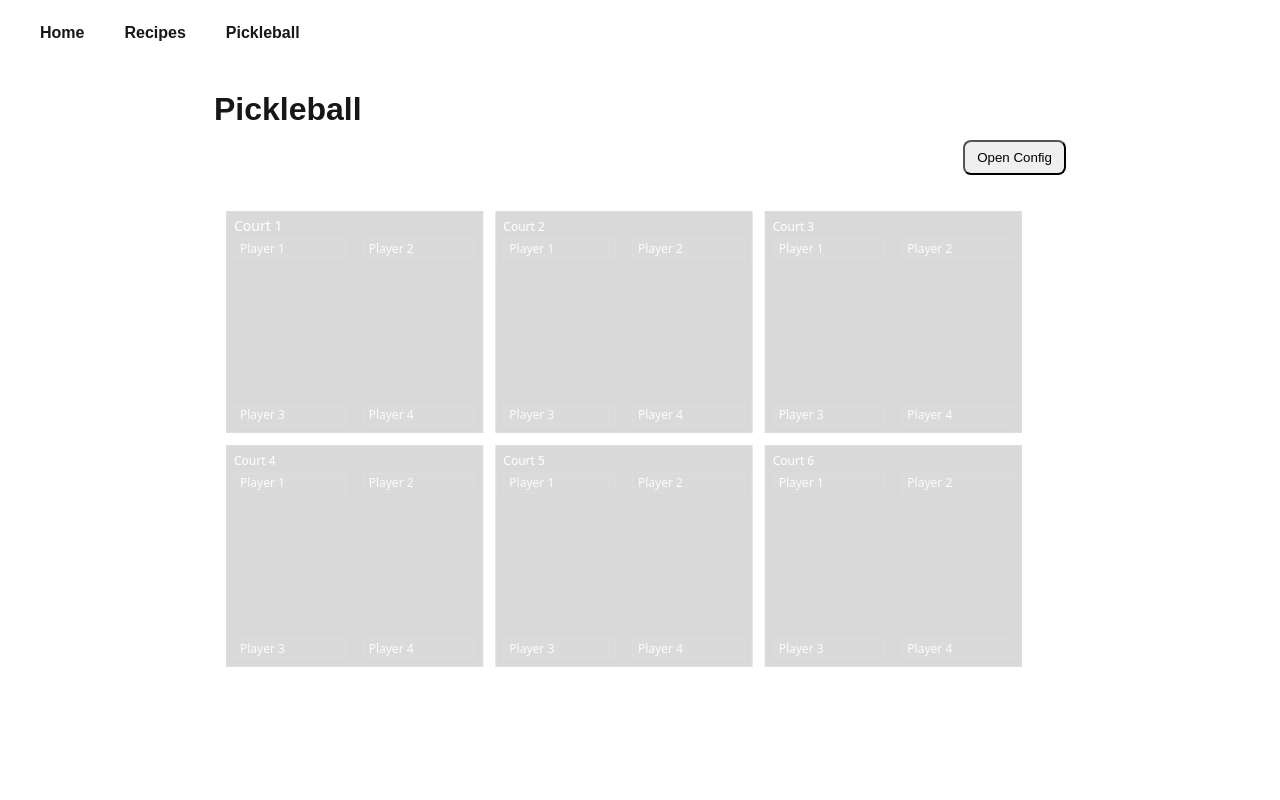
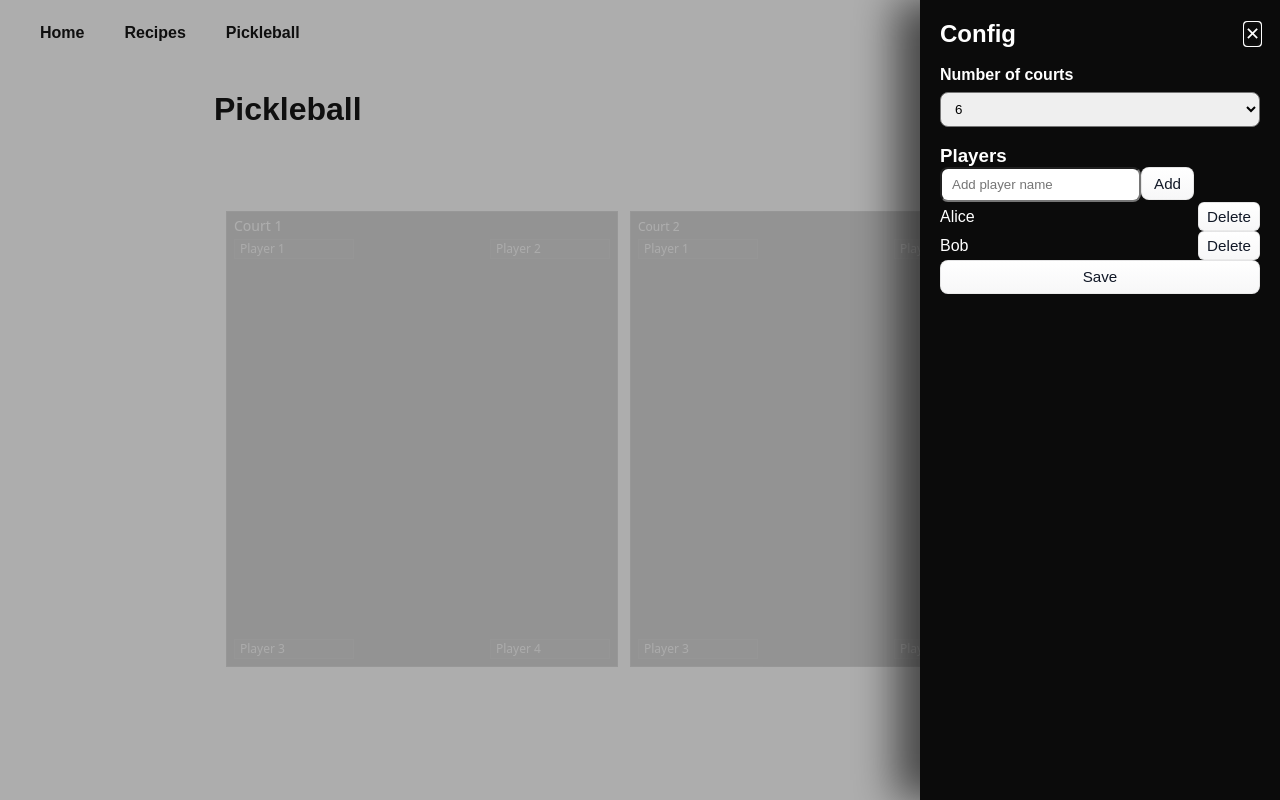
Before and after one commit to tomrw/tomrw.github.io, a Next.js app: page /pickleball in a window 1280 px wide. Built offline with nearby package versions, Linux system fonts and the light colour scheme.

Commit message:
update config side panel

```diff
--- a/package.json
+++ b/package.json
@@ -13,7 +13,8 @@
     "next": "16.0.10",
     "react": "19.2.1",
     "react-dom": "19.2.1",
-    "react-focus-lock": "^2.13.7"
+    "react-focus-lock": "^2.13.7",
+    "react-hook-form": "^7.68.0"
   },
   "devDependencies": {
     "@types/node": "^20",
--- a/src/app/pickleball/Client.tsx
+++ b/src/app/pickleball/Client.tsx
@@ -2,16 +2,20 @@
 
 import { useState } from 'react';
 import CourtCanvas from './CourtCanvas';
-import ConfigPanel from './ConfigPanel';
+import ConfigPanel, { ConfigForm } from './ConfigPanel';
 
 export default function PickleballClient() {
-  const [courts, setCourts] = useState<number>(6);
   const [panelOpen, setPanelOpen] = useState<boolean>(false);
+  const [courts, setCourts] = useState(2);
+
+  const handleUpdateConfig = (data: ConfigForm) => {
+    setCourts(data.courts);
+    setPanelOpen(false);
+  };
 
   return (
     <main style={{ padding: 24, maxWidth: 900, margin: '0 auto' }}>
       <h1>Pickleball</h1>
-
       <div
         style={{
           display: 'flex',
@@ -25,14 +29,11 @@ export default function PickleballClient() {
           Open Config
         </button>
       </div>
-
       <CourtCanvas courts={courts} width={820} height={480} />
-
       <ConfigPanel
         open={panelOpen}
         onClose={() => setPanelOpen(false)}
-        courts={courts}
-        setCourts={setCourts}
+        onUpdateConfig={handleUpdateConfig}
       />
     </main>
   );
--- a/src/app/pickleball/ConfigPanel.tsx
+++ b/src/app/pickleball/ConfigPanel.tsx
@@ -2,41 +2,61 @@
 
 import { Players } from './Players';
 import SidePanel from '../../ds/side-panel/SidePanel';
+import { FormProvider, useForm, useFormContext } from 'react-hook-form';
+import Courts from './Courts';
+import Button from '@/ds/Button';
 
 type Props = {
   open: boolean;
   onClose: () => void;
-  courts: number;
-  setCourts: (n: number) => void;
+  onUpdateConfig: (data: ConfigForm) => void;
 };
 
-export default function ConfigPanel({ open, onClose, courts, setCourts }: Props) {
-  if (!open) return null;
+export type ConfigForm = {
+  players: { id: number; name: string }[];
+  courts: number;
+};
+
+export default function ConfigPanel({ open, onClose, onUpdateConfig }: Props) {
+  const form = useForm<ConfigForm>({
+    defaultValues: {
+      players: [
+        { id: 1, name: 'Alice' },
+        { id: 2, name: 'Bob' },
+      ],
+      courts: 6,
+    },
+  });
 
   return (
-    <SidePanel open={open} onClose={onClose} width={360} title="Config">
+    <SidePanel open={open} onClose={onClose} title="Config">
+      <FormProvider {...form}>
+        <FormContent onUpdateConfig={onUpdateConfig} />
+      </FormProvider>
+    </SidePanel>
+  );
+}
+
+const FormContent = ({ onUpdateConfig }: { onUpdateConfig: (data: ConfigForm) => void }) => {
+  const form = useFormContext<ConfigForm>();
+  const onSubmit = form.handleSubmit((data) => {
+    onUpdateConfig(data);
+  });
+
+  return (
+    <form onSubmit={onSubmit}>
       <section style={{ marginTop: 18 }}>
-        <label style={{ display: 'flex', flexDirection: 'column', gap: 8 }}>
-          <span style={{ fontWeight: 600 }}>Number of courts</span>
-          <select
-            value={courts}
-            onChange={(e) => setCourts(Number(e.target.value))}
-            aria-label="Number of courts"
-            style={{ padding: '8px 10px', borderRadius: 8, width: '100%' }}
-          >
-            {Array.from({ length: 10 }, (_, i) => i + 1).map((n) => (
-              <option key={n} value={n}>
-                {n}
-              </option>
-            ))}
-          </select>
-        </label>
+        <Courts />
       </section>
 
       <section style={{ marginTop: 18 }}>
         <h3 style={{ marginTop: 0 }}>Players</h3>
         <Players />
       </section>
-    </SidePanel>
+
+      <Button full type="submit">
+        Save
+      </Button>
+    </form>
   );
-}
+};
--- /dev/null
+++ b/src/app/pickleball/Courts.tsx
@@ -0,0 +1,18 @@
+import Dropdown from '@/ds/dropdown/Dropdown';
+import { useController, useFormContext, useWatch } from 'react-hook-form';
+import { ConfigForm } from './ConfigPanel';
+
+const OPTIONS = Array.from({ length: 10 }, (_, i) => i + 1).map((n) => ({
+  value: n,
+  label: n.toString(),
+}));
+
+export default function Courts() {
+  const { control } = useFormContext<ConfigForm>();
+  const courts = useWatch({ control, name: 'courts' });
+  const {
+    field: { onChange },
+  } = useController<ConfigForm>({ control, name: 'courts' });
+
+  return <Dropdown options={OPTIONS} label="Number of courts" value={courts} onChange={onChange} />;
+}
--- a/src/app/pickleball/Players.tsx
+++ b/src/app/pickleball/Players.tsx
@@ -1,69 +1,67 @@
 import { useState } from 'react';
-
-type Player = { name: string; id: number };
-
-const initialPlayers = [
-  { id: 1, name: 'Alice' },
-  { id: 2, name: 'Bob' },
-];
+import { useFieldArray, useFormContext } from 'react-hook-form';
+import { ConfigForm } from './ConfigPanel';
+import Button from '@/ds/Button';
 
 export const Players = () => {
-  const [players, setPlayers] = useState<Player[]>(initialPlayers);
   const [newName, setNewName] = useState<string>('');
   const [error, setError] = useState<string>('');
 
-  function removePlayer(id: number) {
-    setPlayers((p) => p.filter((x) => x.id !== id));
-  }
+  const { control } = useFormContext<ConfigForm>();
+  const { fields, remove, append } = useFieldArray({ control, name: 'players' });
 
-  return (
-    <>
-      <form
-        onSubmit={(e) => {
-          e.preventDefault();
+  const onAddPlayer = () => {
     const name = newName.trim();
     if (!name) return;
     // prevent duplicates (case-insensitive)
-          const exists = players.some((p) => p.name.trim().toLowerCase() === name.toLowerCase());
+    const exists = fields.some((p) => p.name.trim().toLowerCase() === name.toLowerCase());
     if (exists) {
       setError('A player with that name already exists.');
       return;
     }
-          const nextId = players.length ? Math.max(...players.map((p) => p.id)) + 1 : 1;
-          setPlayers((p) => [...p, { id: nextId, name }]);
+    const nextId = fields.length ? Math.max(...fields.map((p) => p.id)) + 1 : 1;
+    append({ id: nextId, name });
     setNewName('');
     setError('');
-        }}
-        style={{ display: 'flex', gap: 8, marginBottom: 12, maxWidth: 420 }}
-      >
+  };
+
+  return (
+    <>
       <input
         value={newName}
         onChange={(e) => setNewName(e.target.value)}
+        onKeyDown={(e) => {
+          if (e.key === 'Enter') {
+            e.preventDefault();
+            onAddPlayer();
+          }
+        }}
         placeholder="Add player name"
         aria-label="Player name"
         style={{ flex: 1, padding: '8px 10px', borderRadius: 8 }}
       />
-        <button type="submit" style={{ padding: '8px 12px', borderRadius: 8 }}>
+      <Button type="button" onClick={onAddPlayer} style={{ padding: '8px 12px', borderRadius: 8 }}>
         Add
-        </button>
-      </form>
+      </Button>
       {error && <div style={{ color: '#e11', marginBottom: 12 }}>{error}</div>}
 
       <ul>
-        {players.map((pl) => (
+        {fields.map((pl) => (
           <li key={pl.id} style={{ display: 'flex', gap: 8, alignItems: 'center' }}>
             <span>{pl.name}</span>
-            <button
-              onClick={() => removePlayer(pl.id)}
+            <Button
+              type="button"
+              onClick={() => remove(pl.id)}
+              aria-label={`Delete ${pl.name}`}
+              className="players-delete"
               style={{
                 marginLeft: 'auto',
                 padding: '6px 8px',
                 borderRadius: 6,
               }}
-              aria-label={`Delete ${pl.name}`}
             >
               Delete
-            </button>
+            </Button>
           </li>
         ))}
       </ul>
--- /dev/null
+++ b/src/ds/Button.tsx
@@ -0,0 +1,66 @@
+import React from 'react';
+
+type Props = React.ButtonHTMLAttributes<HTMLButtonElement> & {
+  full?: boolean;
+};
+
+const Button = React.forwardRef<HTMLButtonElement, Props>(
+  ({ full = false, className = '', children, ...rest }, ref) => {
+    const mergedClass = `${className} tw-button ${full ? 'tw-button--full' : ''}`.trim();
+
+    return (
+      <button ref={ref} className={mergedClass} {...rest}>
+        {children}
+        <style jsx>{`
+          .tw-button {
+            display: inline-flex;
+            align-items: center;
+            justify-content: center;
+            gap: 0.5rem;
+            padding: 0.5rem 0.75rem;
+            font-size: 0.95rem;
+            line-height: 1;
+            border-radius: 8px;
+            border: 1px solid rgba(0, 0, 0, 0.08);
+            background: linear-gradient(180deg, #ffffff, #f7f7f8);
+            color: #111827;
+            cursor: pointer;
+            transition:
+              transform 120ms ease,
+              box-shadow 120ms ease,
+              opacity 120ms ease;
+          }
+
+          .tw-button:hover {
+            transform: translateY(-1px);
+            box-shadow: 0 6px 18px rgba(15, 23, 42, 0.06);
+          }
+
+          .tw-button:active {
+            transform: translateY(0);
+            opacity: 0.95;
+          }
+
+          .tw-button:focus {
+            outline: 3px solid rgba(59, 130, 246, 0.18);
+            outline-offset: 2px;
+          }
+
+          .tw-button--full {
+            width: 100%;
+          }
+
+          @media (prefers-reduced-motion: reduce) {
+            .tw-button {
+              transition: none;
+            }
+          }
+        `}</style>
+      </button>
+    );
+  },
+);
+
+Button.displayName = 'Button';
+
+export default Button;
--- /dev/null
+++ b/src/ds/dropdown/Dropdown.tsx
@@ -0,0 +1,34 @@
+import { useId } from 'react';
+
+type Value = string | number;
+type Props = {
+  label: string;
+  options: { value: Value; label: string }[];
+  onChange: (value: Value) => void;
+  value: Value;
+};
+
+export default function SidePanel({ label, options, onChange, value }: Props) {
+  const id = useId();
+
+  return (
+    <label style={{ display: 'flex', flexDirection: 'column', gap: 8 }}>
+      <label htmlFor={id} style={{ fontWeight: 600 }}>
+        {label}
+      </label>
+      <select
+        id={id}
+        value={value}
+        onChange={(e) => onChange(e.target.value)}
+        aria-label="Number of courts"
+        style={{ padding: '8px 10px', borderRadius: 8, width: '100%' }}
+      >
+        {options.map(({ value, label }) => (
+          <option key={value} value={value}>
+            {label}
+          </option>
+        ))}
+      </select>
+    </label>
+  );
+}
--- a/src/ds/side-panel/SidePanel.tsx
+++ b/src/ds/side-panel/SidePanel.tsx
@@ -1,6 +1,6 @@
 'use client';
 
-import { CSSProperties, useEffect, useRef, useState } from 'react';
+import { CSSProperties, useEffect, useRef } from 'react';
 import FocusLock from 'react-focus-lock';
 
 type Props = {
```
Also changed, not shown: 1 other file (tests, documents, lock files or other folders). Lines whose indentation alone changed are shown as unchanged.
